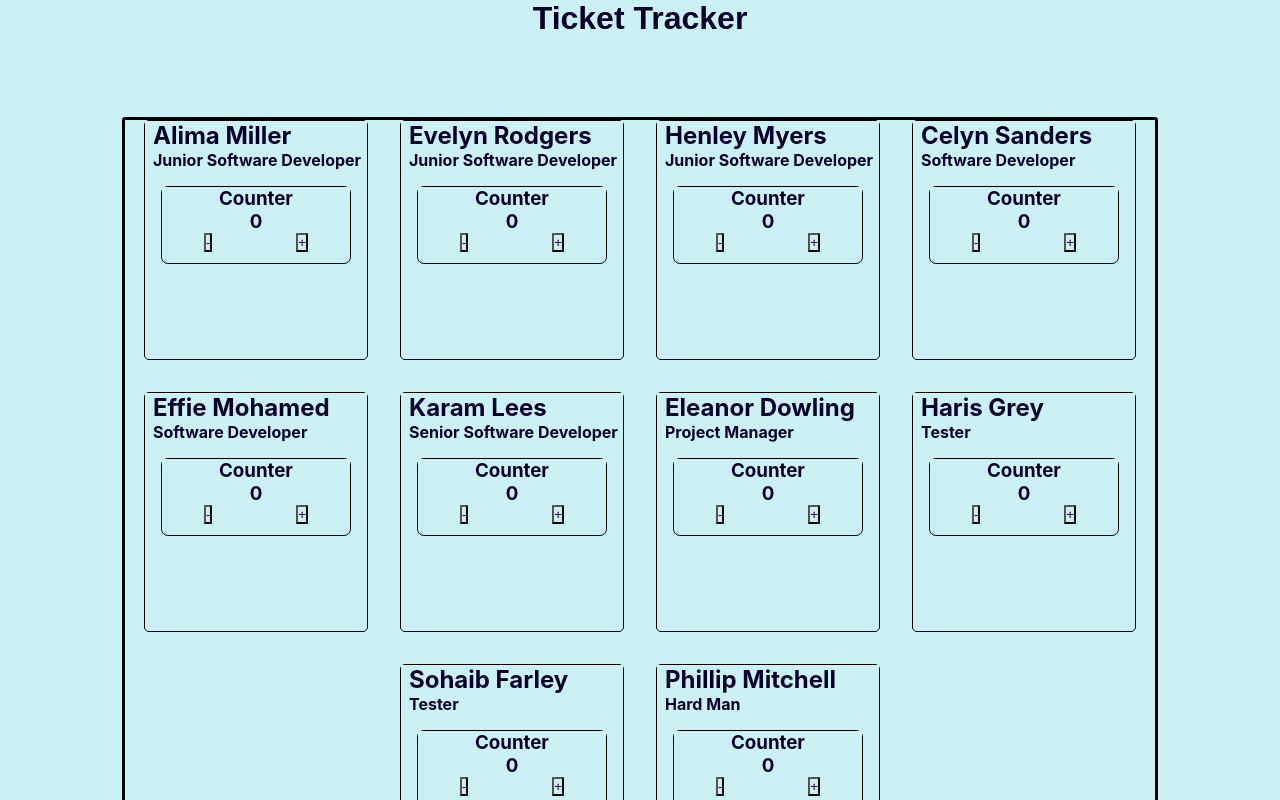
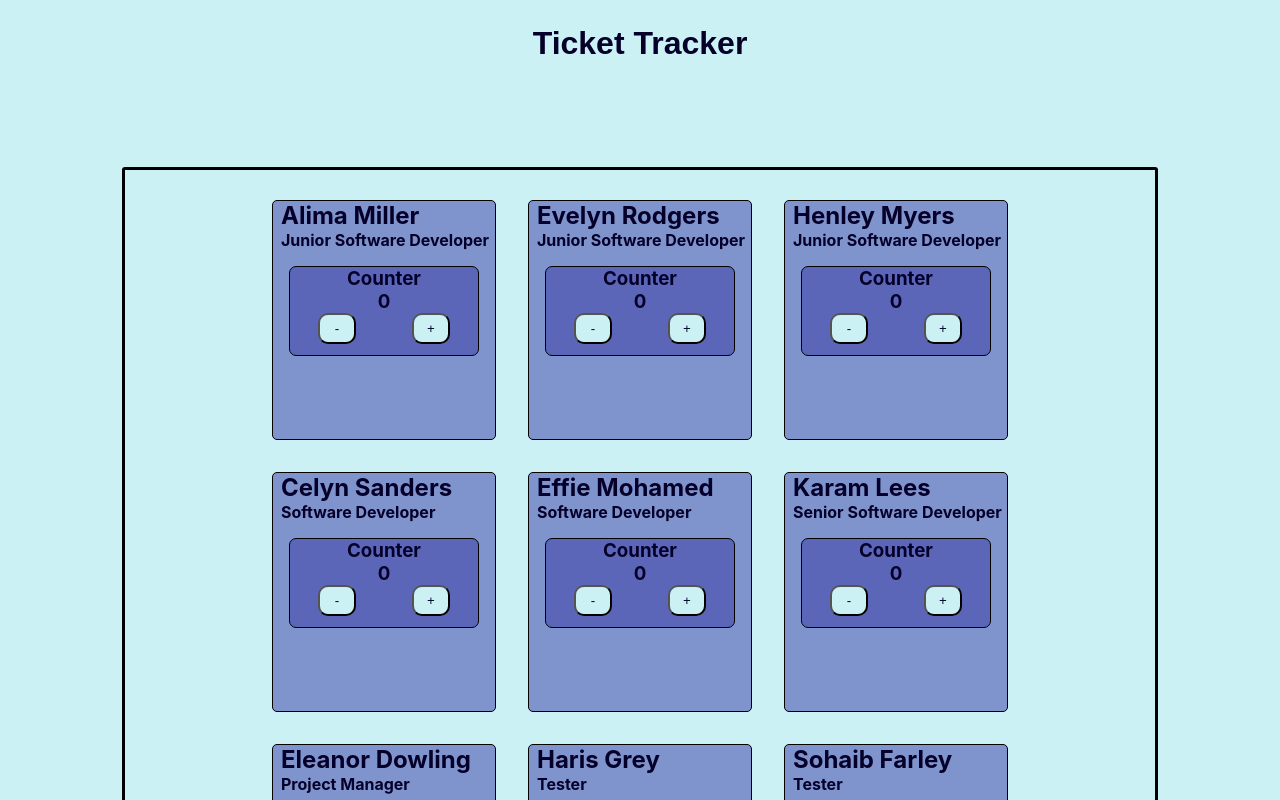
Before and after one commit to JTDjan/Ticket-Tracker, a React (Create React App) app: page / in a window 1280 px wide. Shown: the top 800 px of the page. Built offline with nearby package versions, Linux system fonts and the light colour scheme.

Commit message:
Reponsivness & styling

```diff
--- a/src/App.jsx
+++ b/src/App.jsx
@@ -2,18 +2,13 @@ import "./App.scss";
 import Header from "./Components/Header/Header.jsx";
 import CardContainer from "./Components/CardContainer/CardContainer.jsx";
 
-
 function App() {
   return (
     <div className="app">
-    <Header/>
-    <CardContainer/>
+      <Header />
 
-     </div>
-    // <div>
-    //   <Header />
-    //   <CardContainer cardData={} />
-    // </div>
+      <CardContainer />
+    </div>
   );
 }
 
--- a/src/Components/CardContainer/CardContainer.scss
+++ b/src/Components/CardContainer/CardContainer.scss
@@ -7,8 +7,7 @@
   display: flex;
   flex-wrap: wrap;
   gap: 2rem;
-  // padding: 2rem;
-  // margin: 2rem 4rem;
+  padding: 30px;
   margin: auto;
 
   display: flex;
--- a/src/Components/Counter/Counter.jsx
+++ b/src/Components/Counter/Counter.jsx
@@ -1,18 +1,37 @@
-import React from "react";
+import React, {useState} from "react";
 import "./Counter.scss";
+
 
 const Counter = () => {
 
-  console.log("hello word")
+  const [counter, setCounter] = useState(0)
+  console.log(counter);
+
+  const handleDecrement = () => {
+    if (counter === 0){
+      setCounter(0)
+    } else {
+      setCounter(counter - 1)
+    }
+
+
+  }
+
+  const handleIncrement = () => {
+    setCounter(counter + 1)
+
+  }
+
+
 
   return (
     <div className="counterContainer">
       <h3 className = "counterContainer__Title">Counter</h3>
-      <h3 className ="counterContainer__Value"> 0</h3>
+      <h3 className ="counterContainer__Value"> {counter}</h3>
 
       <div className ="counterContainer__btnContainer">
-        <button>-</button>
-        <button>+</button>
+        <button onClick={handleDecrement} className ="counterContainer__btn">-</button>
+        <button onClick={handleIncrement} className ="counterContainer__btn">+</button>
       </div>
     </div>
   )
--- a/src/Components/Counter/Counter.scss
+++ b/src/Components/Counter/Counter.scss
@@ -3,30 +3,38 @@
   border-radius: 7px;
   margin: 1rem;
   padding-bottom: 0.7rem;
+  background-color: #3b3fa885;
+
 
   &__Title {
     text-align: center;
+    background: transparent;
+
   }
 
   &__Value {
     text-align: center;
+    background: transparent;
+
   }
 
   &__btnContainer {
     display: flex;
     justify-content: space-around;
+    background: transparent;
+
+  }
+
+  &__btn{
+    width: 20%;
+    padding: 6px;
+    border-radius: 10px;
+
   }
 }
 
 @media screen and (max-width:375px){
   .counterContainer {
     height: 115px;
-
-    &__btn{
-      width: 20%;
-      padding: 6px;
-      border-radius: 10px;
-
-    }
   }
   }
--- a/src/Components/EmployeeContainer/EmployeeContainer.scss
+++ b/src/Components/EmployeeContainer/EmployeeContainer.scss
@@ -5,14 +5,18 @@
   height: 15rem;
   padding-bottom: 1rem;
   box-shadow: 1rem;
+  background-color: #3b3fa885;
 
   &__nameText {
     padding-left: 0.5rem;
+    background: transparent;
   }
 
   &__roleText {
     font-size: 1rem;
     padding-left: 0.5rem;
+    background: transparent;
+
   }
 
 
--- a/src/Components/Header/Header.scss
+++ b/src/Components/Header/Header.scss
@@ -5,11 +5,11 @@
 
   width: 100vw;
   margin-bottom: 5rem;
+  padding: 25px;
 }
 
 @media screen and (max-width:375px){
   .headerText {
     margin: auto;
-    padding: 25px;
   }
   }
```
